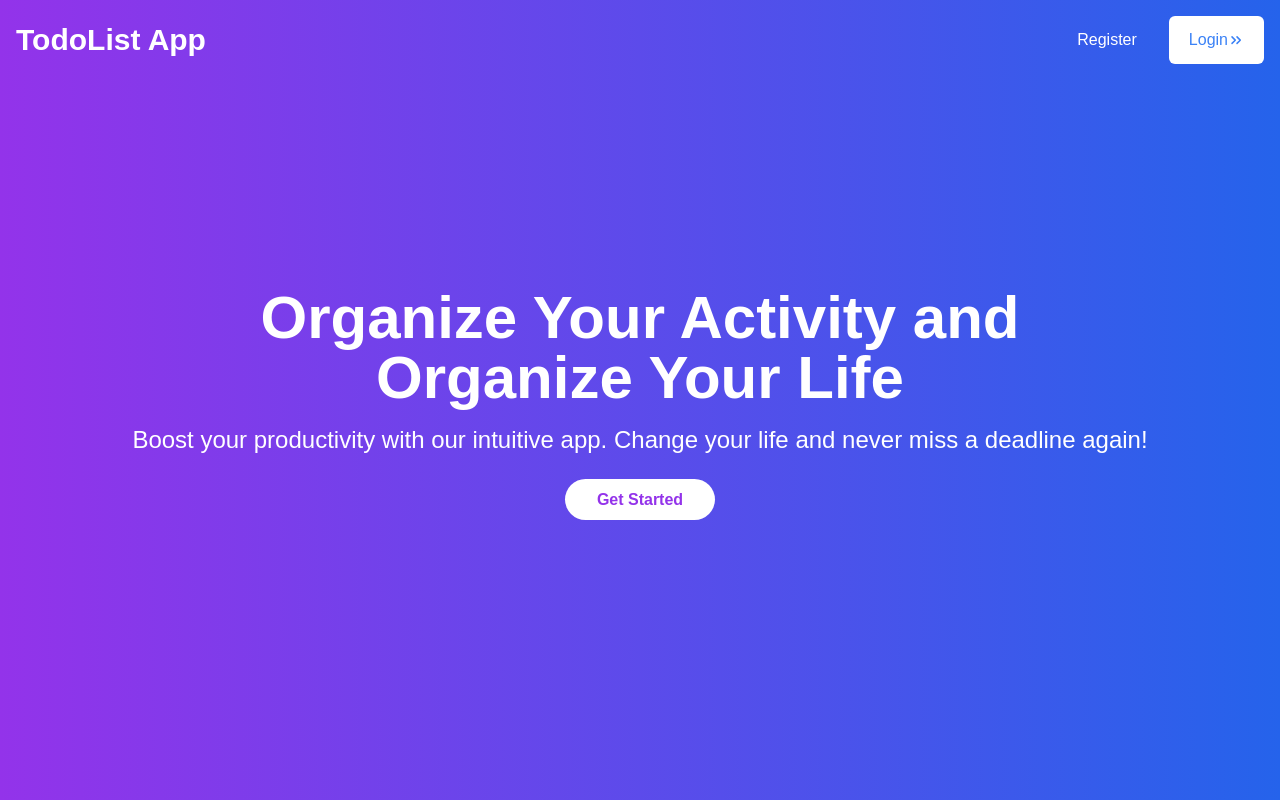
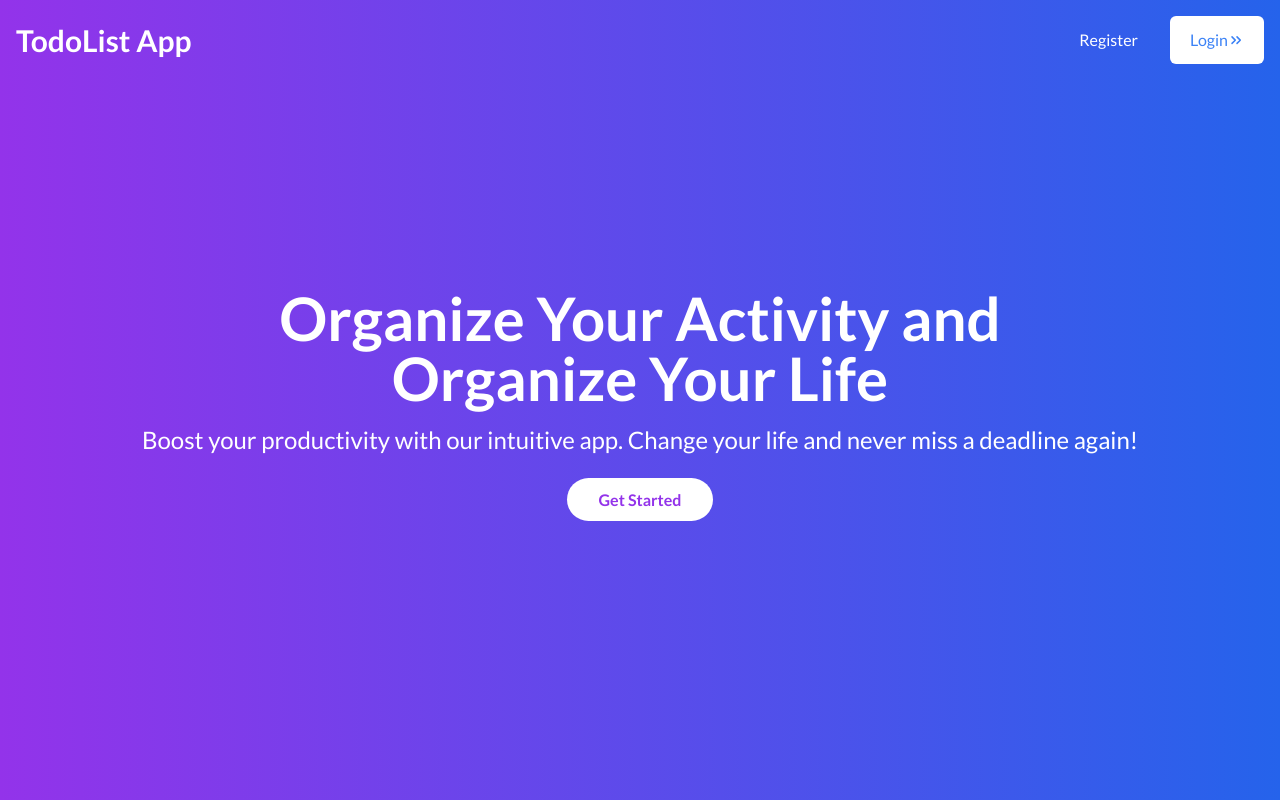
Before and after one commit to yuandadhama/nextjs-todolist, a Next.js app: page / in a window 1280 px wide. Shown: the top 800 px of the page. Built offline with nearby package versions, Linux system fonts and the light colour scheme.

Commit message:
root page, register page, login page, done. now setting the backend

```diff
--- a/app/(root)/layout.tsx
+++ b/app/(root)/layout.tsx
@@ -7,12 +7,10 @@ export default function RootLayout({
   children: React.ReactNode;
 }>) {
   return (
-    <html lang="en">
-      <body>
-        <Header />
-        {children}
-        <Footer />
-      </body>
-    </html>
+    <main>
+      <Header />
+      {children}
+      <Footer />
+    </main>
   );
 }
--- a/app/layout.tsx
+++ b/app/layout.tsx
@@ -1,5 +1,12 @@
 import type { Metadata } from "next";
+import { Lato, Roboto_Condensed } from "next/font/google";
 import "./globals.css";
+
+const lato = Lato({
+  weight: ["100", "300", "400", "700", "900"],
+  subsets: ["latin"],
+  display: "swap",
+});
 
 export const metadata: Metadata = {
   title: "Simple TodoList",
@@ -13,7 +20,7 @@ export default function RootLayout({
 }>) {
   return (
     <html lang="en">
-      <body>{children}</body>
+      <body className={lato.className}>{children}</body>
     </html>
   );
 }
```
